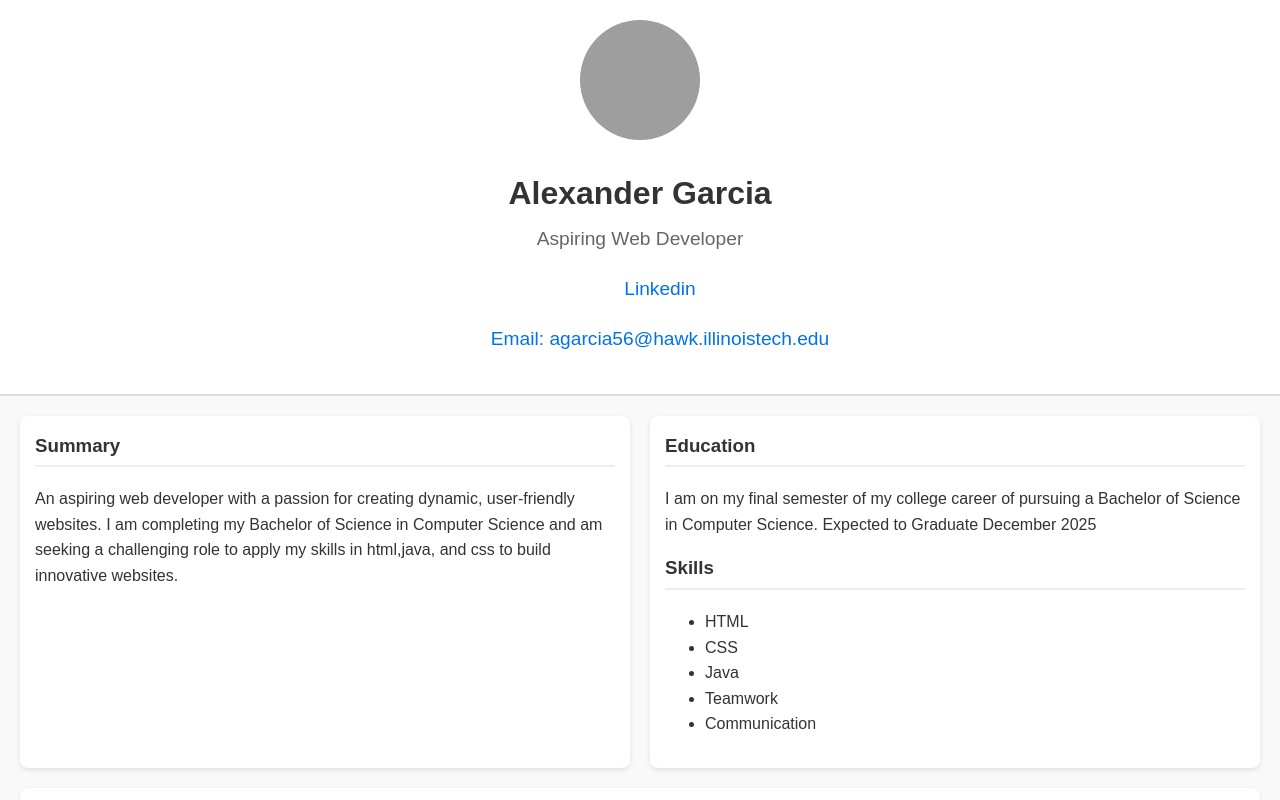
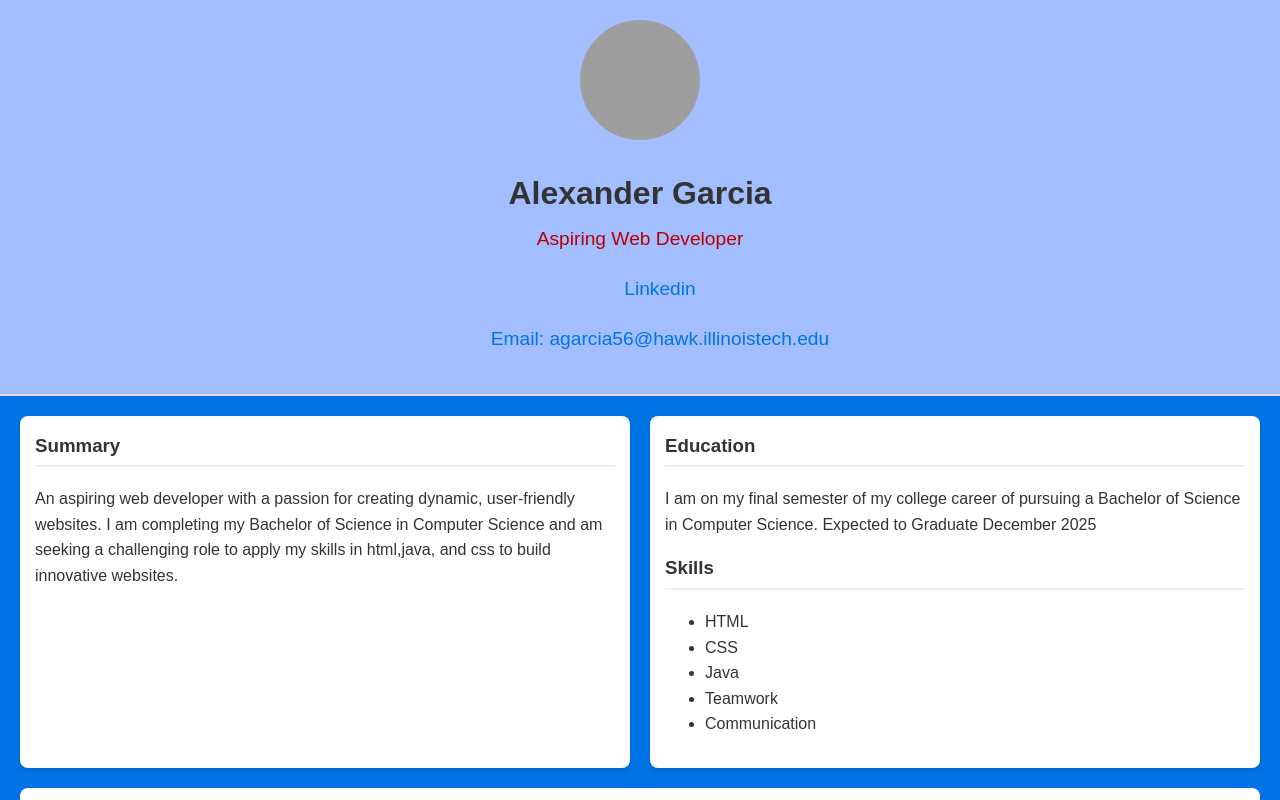
Before and after one commit to Alex141509/ITMD411_Lab1, a plain HTML site: page index.html in a window 1280 px wide. Shown: the top 800 px of the page. Drawn offline with Linux system fonts and the light colour scheme; grey boxes are pictures that could not be loaded.

Commit message:
color change

```diff
--- a/style.css
+++ b/style.css
@@ -4,7 +4,7 @@ body {
     margin: 0;
     padding: 0;
     line-height: 1.6;
-    background-color: #f9f9f9;
+    background-color: #0073e6;
     color: #333;
   }
 
@@ -12,7 +12,7 @@ body {
   header {
     text-align: center;
     padding: 20px;
-    background: #fff;
+    background: #a3beff;
     border-bottom: 2px solid #ddd;
   }
 
@@ -33,7 +33,7 @@ body {
     margin: 5px 0 15px 0;
     font-size: 1.2rem;
     font-weight: normal;
-    color: #666;
+    color: #b70000;
   }
 
   header a {
```
